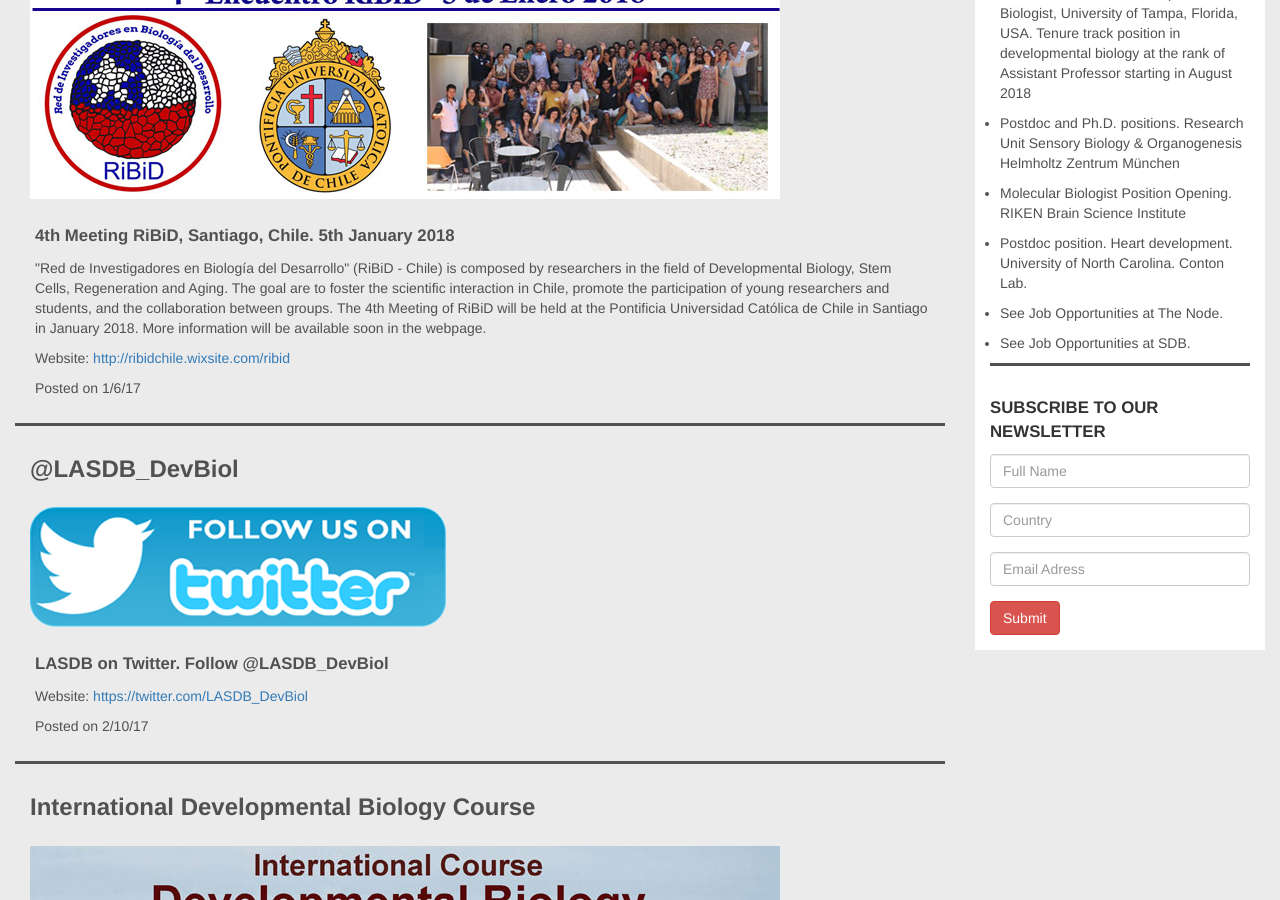
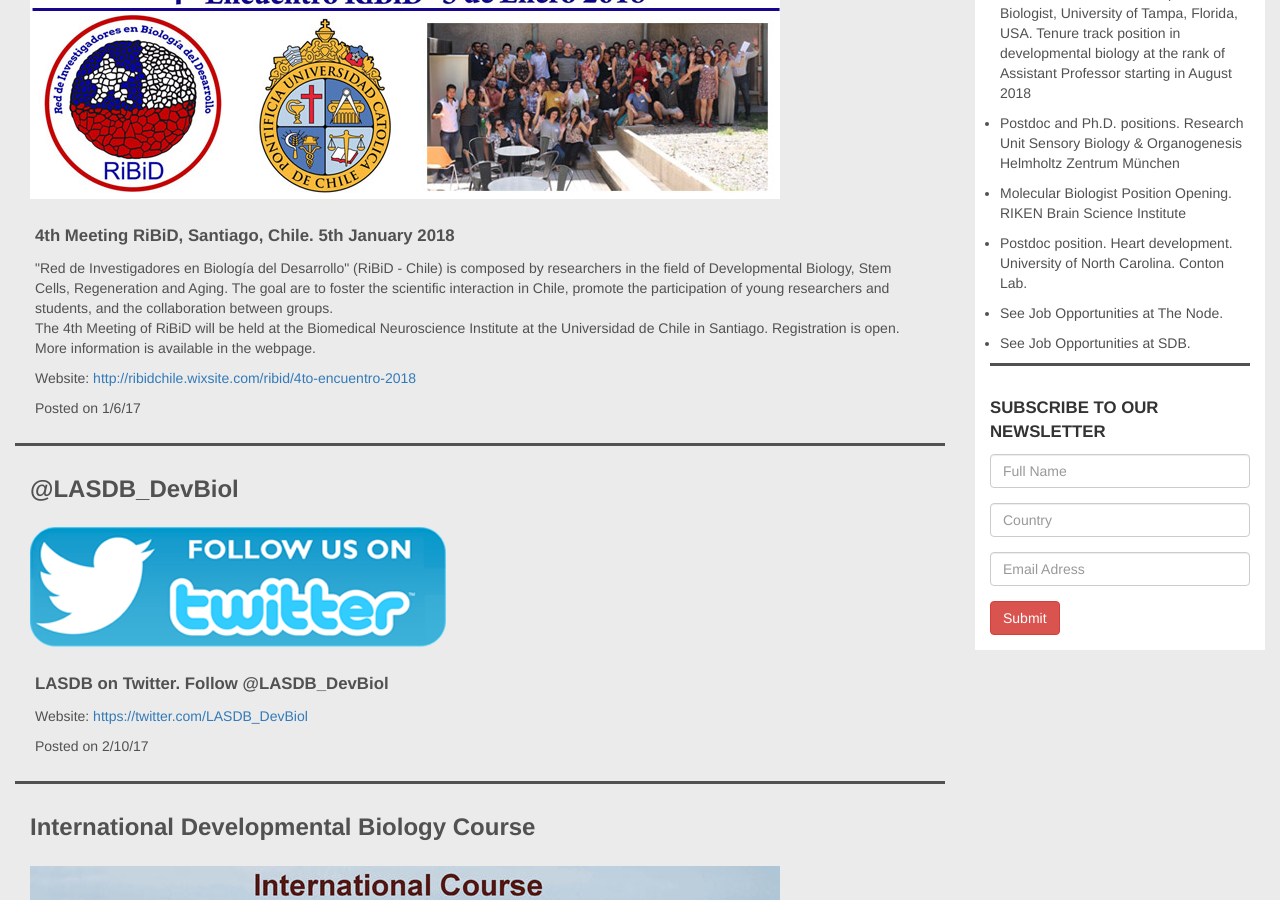
Before and after one commit to lasdb/lasdb.github.io, a Jekyll site: the page built from _posts/2000-01-01-news.markdown, in a window 1280 px wide and 900 px high, scrolled down 808 px. Built offline with Jekyll 4.4.1, drawn with Linux system fonts in a browser that asks for light colours; nearby versions of some CDN libraries.

Commit message:
Update 2000-01-01-news.markdown

```diff
--- a/_posts/2000-01-01-news.markdown
+++ b/_posts/2000-01-01-news.markdown
@@ -15,10 +15,11 @@ news:
   - title: 'Chilean Developmental Biology Network'
     date: '1/6/17'
     subtitle: '4th Meeting RiBiD, Santiago, Chile. 5th January 2018'
-    body: '"Red de Investigadores en Biología del Desarrollo" (RiBiD - Chile) is composed by researchers in the field of Developmental Biology, Stem Cells, Regeneration and Aging. The goal are to foster the scientific interaction in Chile, promote the participation of young researchers and students, and the collaboration between groups. The 4th Meeting of RiBiD will be held at the Pontificia Universidad Católica de Chile in Santiago in January 2018. More information will be available soon in the webpage.'
+    body: '"Red de Investigadores en Biología del Desarrollo" (RiBiD - Chile) is composed by researchers in the field of Developmental Biology, Stem Cells, Regeneration and Aging. The goal are to foster the scientific interaction in Chile, promote the participation of young researchers and students, and the collaboration between groups. <br>
+    The 4th Meeting of RiBiD will be held at the Biomedical Neuroscience Institute at the Universidad de Chile in Santiago. Registration is open. More information is available in the webpage.'
     imageSm: 'img/news/chile-RiBiD-sm.jpg'
     imageBg: '../img/news/chile-RiBiD-bg.jpg'
-    URL: 'http://ribidchile.wixsite.com/ribid'
+    URL: 'http://ribidchile.wixsite.com/ribid/4to-encuentro-2018'
   - title: '@LASDB_DevBiol'
     date: '2/10/17'
     subtitle: 'LASDB on Twitter. Follow @LASDB_DevBiol'
```
